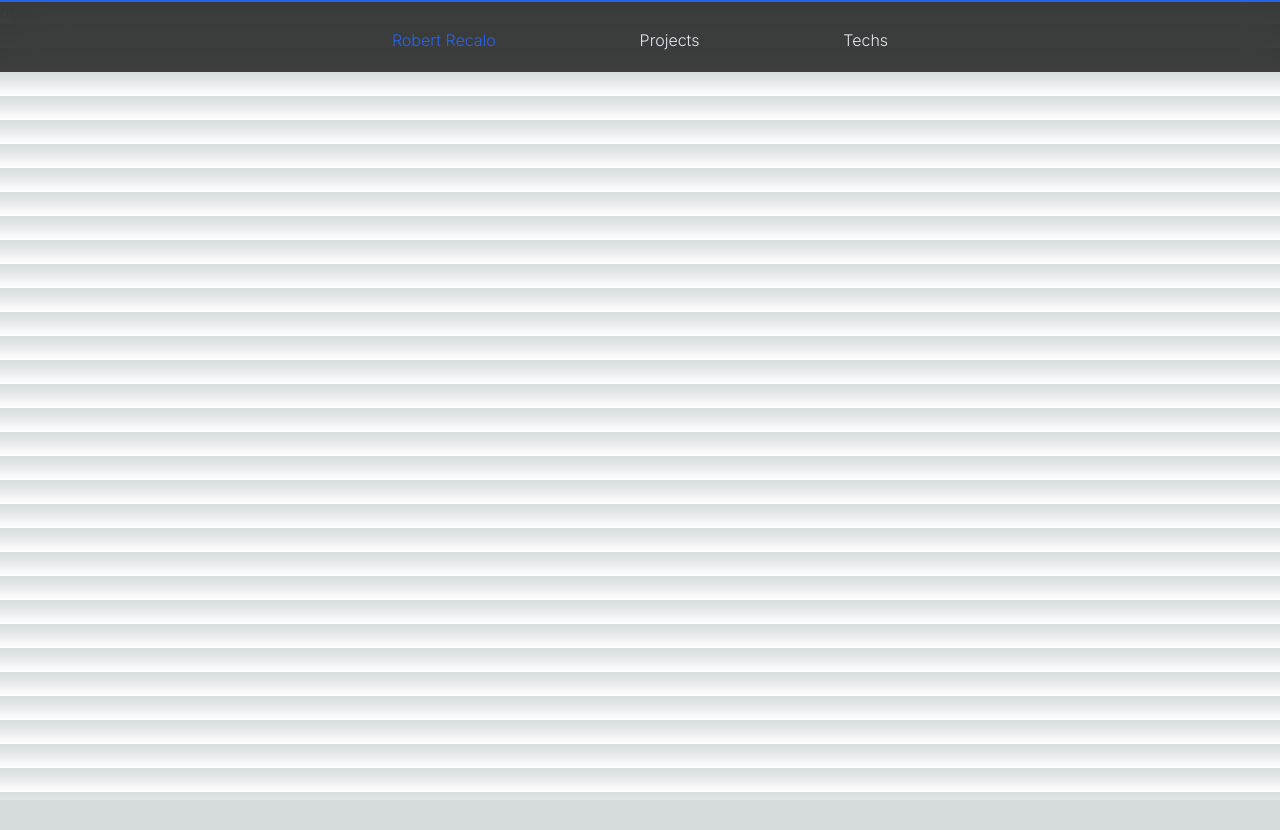
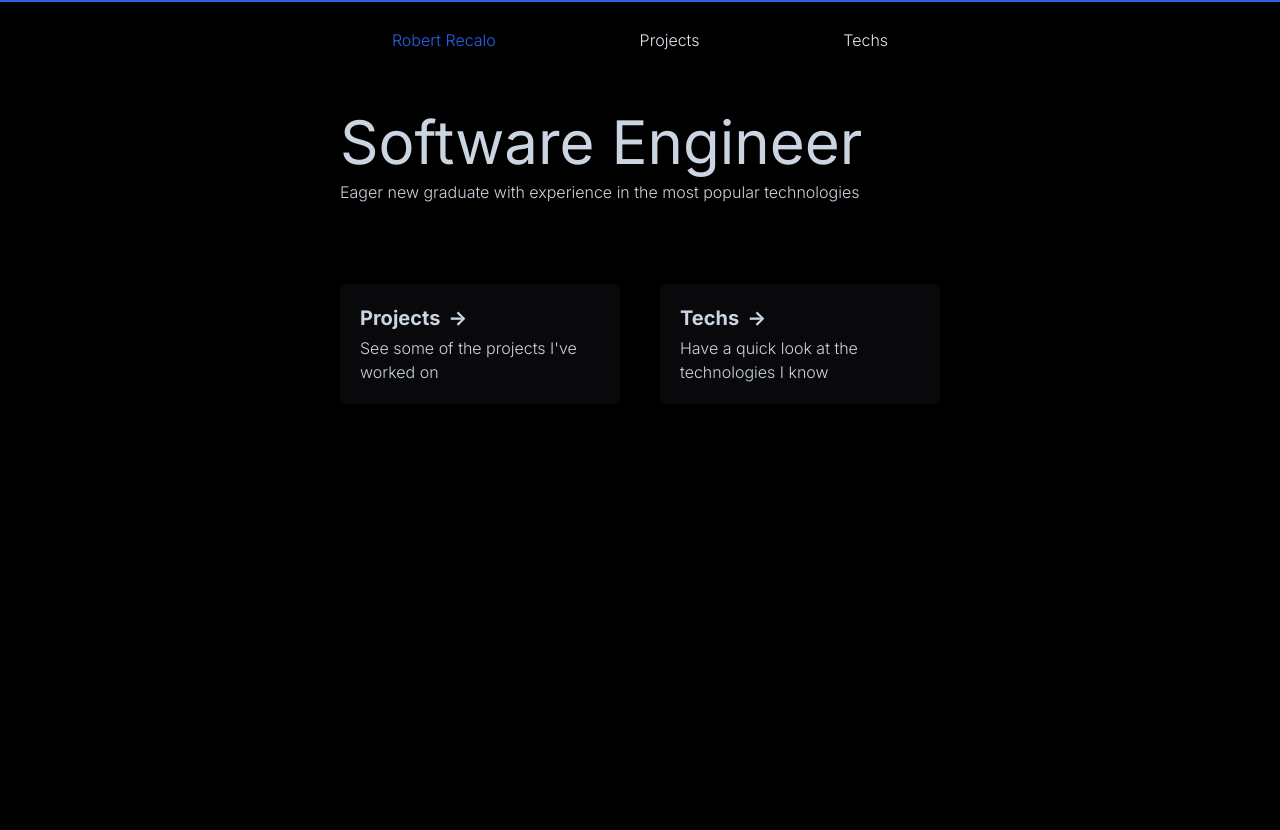
Before and after one commit to rrecalo/portfolio, a Next.js app: page / in a window 1280 px wide. Shown: the top 830 px of the page. Before the commit the page ends 800 px from the top, so only its background shows below. Built offline with nearby package versions, Linux system fonts and the light colour scheme.

Commit message:
Add 'hero' section to homepage, create LinkButton component

```diff
--- /dev/null
+++ b/src/app/components/LinkButton.tsx
@@ -0,0 +1,44 @@
+import { motion, useAnimationControls } from "framer-motion"
+import { useRouter } from "next/navigation";
+import { useEffect } from "react";
+
+interface LinkButtonProps {
+    buttonName : string,
+    buttonDesc : string,
+    hrefLink : string,
+
+}
+
+export default function LinkButton({buttonName, buttonDesc, hrefLink} : LinkButtonProps) {
+
+    const router = useRouter();
+    const buttonControls = useAnimationControls();
+    const arrowControls = useAnimationControls();
+    //animate={{rotate:360, transition:{repeat: Infinity, repeatType:'mirror'}}}
+    async function handleReroute(newPath : string){
+        arrowControls.start({rotate:360, transition:{duration:0.25}});
+        await buttonControls.start({x:"100vw", transition:{duration:0.25, delay:0.25}});
+        router.push(newPath);
+      }
+
+    useEffect(()=>{
+        buttonControls.start({rotate:0, y:0, opacity:1, transition:{delay:2, duration:0.25}})
+    }, [])
+
+  return (
+    <motion.button className='bg-zinc-950 p-5 w-80 h-fit rounded-lg text-left' onClick={() => {handleReroute(hrefLink)}}
+    initial={{rotate:-15, y:-10, opacity:0}}
+    animate={buttonControls}
+    whileHover={{x:10, boxShadow: "4px 4px 0px 0px rgb(37, 99, 235, 0.5)", transition:{ease: "easeInOut"}}}>
+        <motion.p className='font-bold text-xl'>
+          {buttonName}
+            <motion.span className="ml-2 inline-block w-fit h-fit" animate={arrowControls}>
+                {'->'}
+            </motion.span>
+        </motion.p>
+        <motion.p className='mt-1 text-base font-light'>
+          {buttonDesc}
+        </motion.p>
+      </motion.button>
+  )
+}
--- a/src/app/globals.css
+++ b/src/app/globals.css
@@ -20,12 +20,7 @@ body {
   overflow-x:hidden;
   user-select: none !important;
   color: rgb(var(--foreground-rgb));
-  background: linear-gradient(
-      to bottom,
-      transparent,
-      rgb(var(--background-end-rgb))
-    )
-    rgb(var(--background-start-rgb));
+  background-color: black;
   scroll-behavior:smooth;
 }
 
--- a/src/app/layout.tsx
+++ b/src/app/layout.tsx
@@ -21,7 +21,9 @@ export default function RootLayout({
       <body className={inter.className}>
         <ScrollComponent />
         <Navigation />
-        {children}
+        <div className='w-full sm:w-7xl md:w-3/4 lg:w-1/2 mx-auto'>
+          {children}
+        </div>
         </body>
     </html>
   )
--- a/src/app/page.tsx
+++ b/src/app/page.tsx
@@ -1,8 +1,56 @@
-import Image from 'next/image'
-import Link from 'next/link'
+'use client'
+import {motion, useScroll, useAnimationControls, Variants} from 'framer-motion'
+import { useRouter } from 'next/navigation';
+import LinkButton from './components/LinkButton';
 
 export default function Home() {
+
+  const { scrollYProgress } = useScroll();
+  const controls = useAnimationControls();
+  const router = useRouter();
+
+  const headerVariant : Variants = {
+    initial:{
+      x:"-100vw"
+    },
+    animate:{
+      x:0,
+      transition:{
+        type:'spring',
+        stiffness:100,
+        damping:15,
+        delayChildren:0.75
+      }
+    }
+  }
+
+  const subHeaderVariant : Variants = {
+    initial:{
+      opacity:0,
+      y:-5
+    },
+    animate:{
+      opacity:1,
+      y:0,
+      transition:{duration:0.5}
+    }
+  }
+
+
+
   return (
-    <div className='text-slate-300'>home</div>
+    <motion.div className='w-full text-slate-300 h-[300vh] mt-2 sm:mt-[52px] p-5' >
+      <motion.div id="hero" layout="size" className='text-4xl sm:text-6xl mt-0 sm:mt-10 origin-left whitespace-nowrap' variants={headerVariant} initial="initial" animate="animate">
+        Software Engineer
+        <motion.div className='text-xs sm:text-base font-light mt-2 whitespace-normal' variants={subHeaderVariant}>
+        Eager new graduate with experience in the most popular technologies
+        </motion.div>
+      </motion.div>
+      <div className='flex flex-col sm:flex-row mt-20 gap-10'>
+      <LinkButton buttonName='Projects' buttonDesc="See some of the projects I've worked on" hrefLink='/projects'/>
+      <LinkButton buttonName='Techs' buttonDesc='Have a quick look at the technologies I know' hrefLink='/techs'/>
+      </div>
+
+    </motion.div>
   )
 }
```
